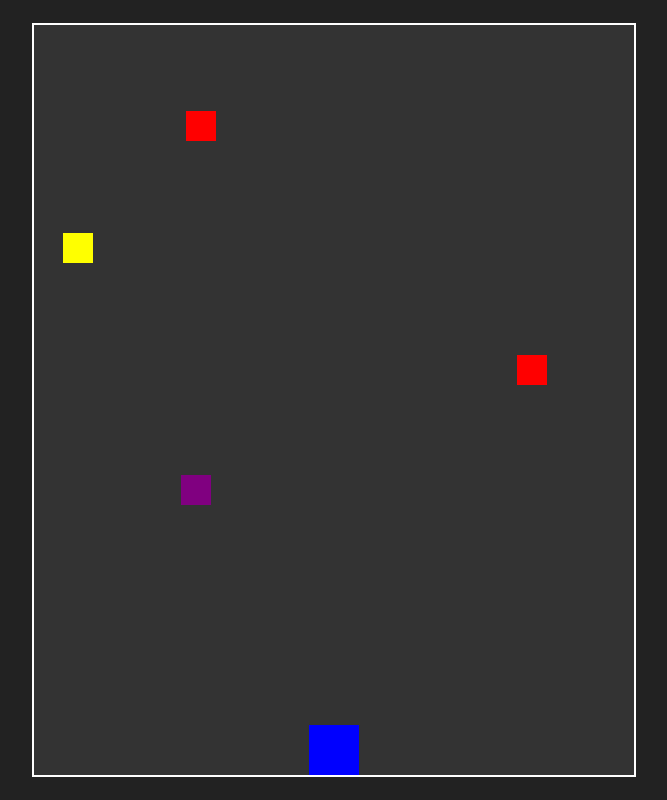
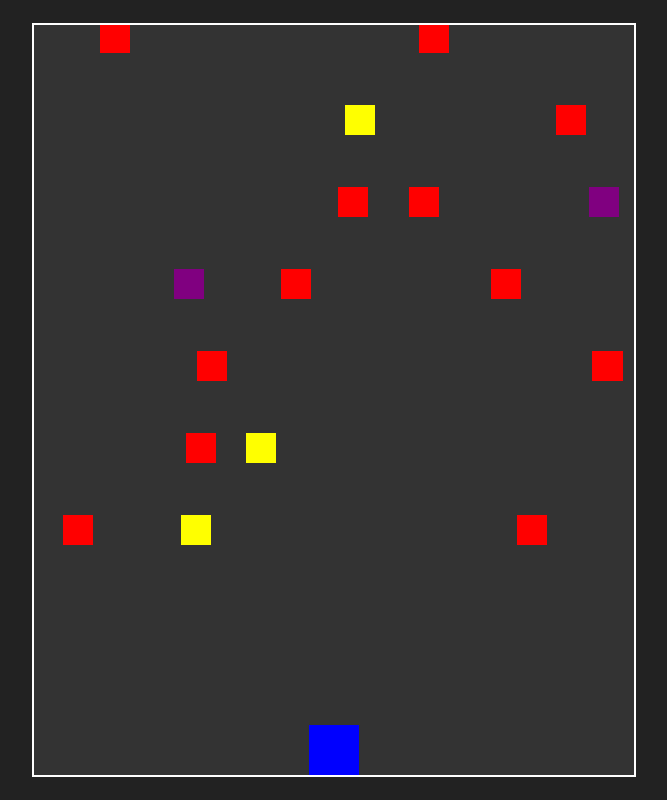
Before and after one commit to berkinercan/towerDefenceClone, a plain HTML site: page index.html in a window 1280 px wide. Shown: the whole page, without its empty margins (306-973 px from the left). Drawn offline with Linux system fonts and the light colour scheme.

Commit message:
Enemy spawn rate and the number of enemies is increased

```diff
--- a/index.html
+++ b/index.html
@@ -27,7 +27,7 @@
 
         let enemies = [];
         let bullets = [];
-        let spawnInterval = 1000; // Spawn every 1 second
+        let spawnInterval = 667; // 50% faster spawn rate // Spawn every 1 second
         let lastSpawnTime = 0;
         let shooting = false;
         let lastShotTime = 0;
@@ -144,7 +144,15 @@
         }
 
         function spawnEnemy() {
-            const enemyType = Math.floor(Math.random() * 3); // Randomize enemy type
+            const randomNum = Math.random();
+            let enemyType;
+            if (randomNum < 0.6) { // 60% chance for Red (most common)
+                enemyType = 0;
+            } else if (randomNum < 0.85) { // 25% chance for Yellow (second most common)
+                enemyType = 1;
+            } else { // 15% chance for Purple (least common)
+                enemyType = 2;
+            } // Randomize enemy type
             let enemy = {
                 x: Math.floor(Math.random() * (canvas.width - 30)),
                 y: -30,
@@ -202,6 +210,10 @@
             drawBullets();
 
             if (timestamp - lastSpawnTime > spawnInterval) {
+                spawnEnemy(); // Spawn extra enemy for 50% increase
+                if (Math.random() < 0.5) { // 50% chance to spawn an extra enemy
+                    spawnEnemy();
+                }
                 spawnEnemy();
                 lastSpawnTime = timestamp;
             }
```
